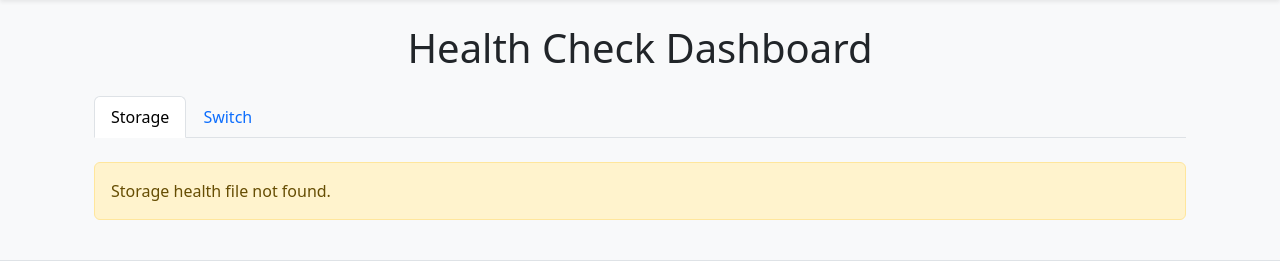
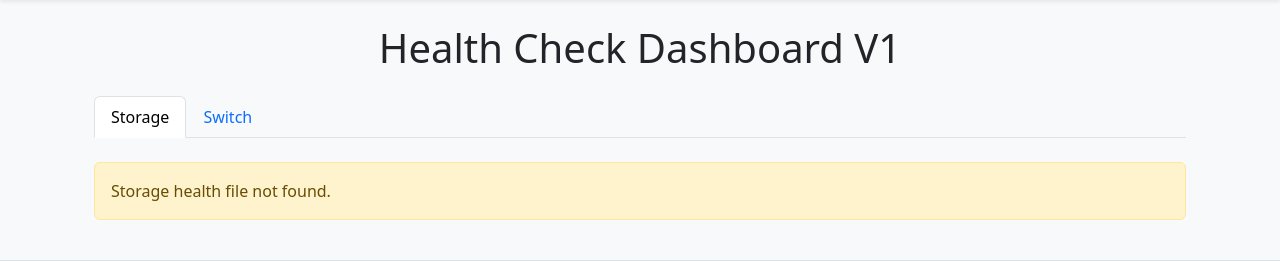
Before and after one commit to bantify/Django_healthcheck, a Django app: page / in a window 1280 px wide. Shown: the part 63-324 px from the top of the page. Run offline with Django 5.2, Linux system fonts and the light colour scheme; the visitor is signed in with stand-in values (Sample User, id 1); some libraries are stand-ins or nearby versions.

Commit message:
commit all from pycharm

```diff
--- a/templates/healthcheck/home.html
+++ b/templates/healthcheck/home.html
@@ -7,7 +7,7 @@
 {% block content %}
 <div class="container-fluid">
 
-    <h1 class="text-center mb-4">Health Check Dashboard</h1>
+    <h1 class="text-center mb-4">Health Check Dashboard V1</h1>
 
     <!-- ======================= -->
     <!-- TABS NAVIGATION         -->
```
